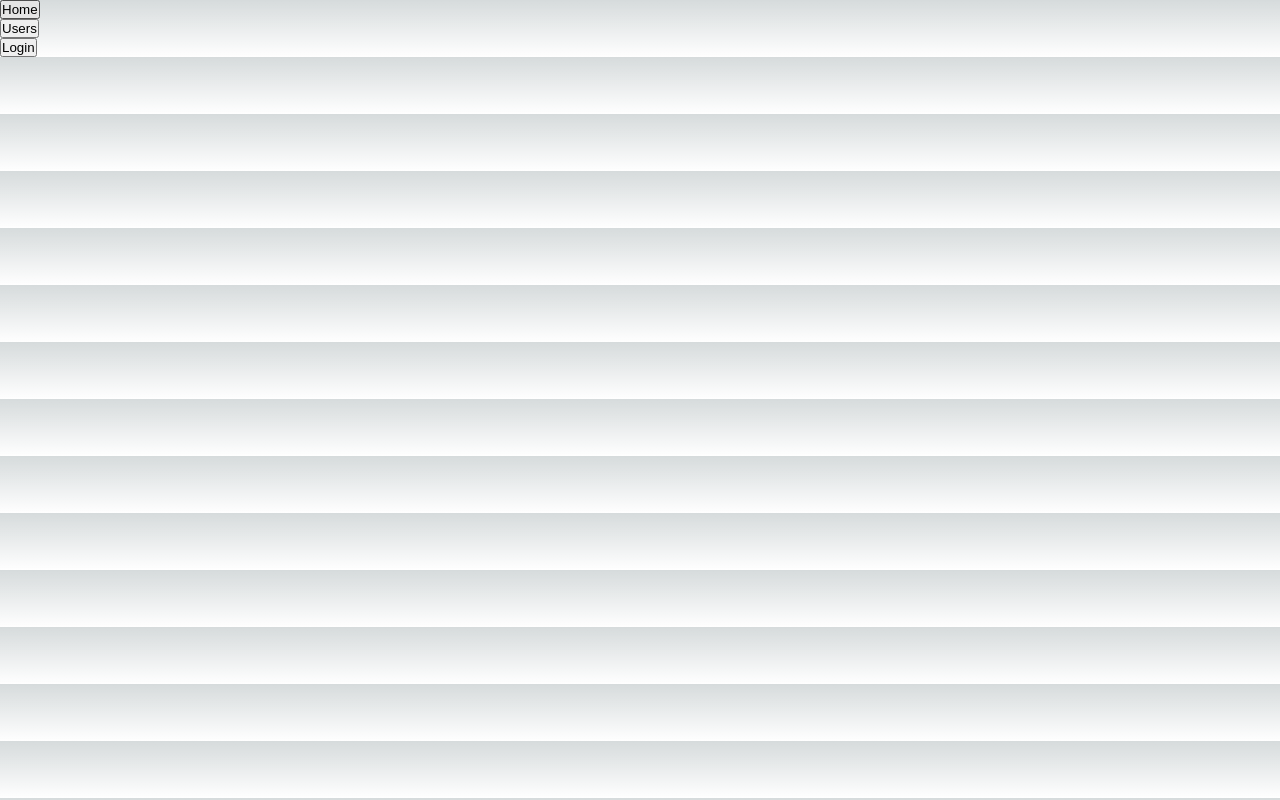
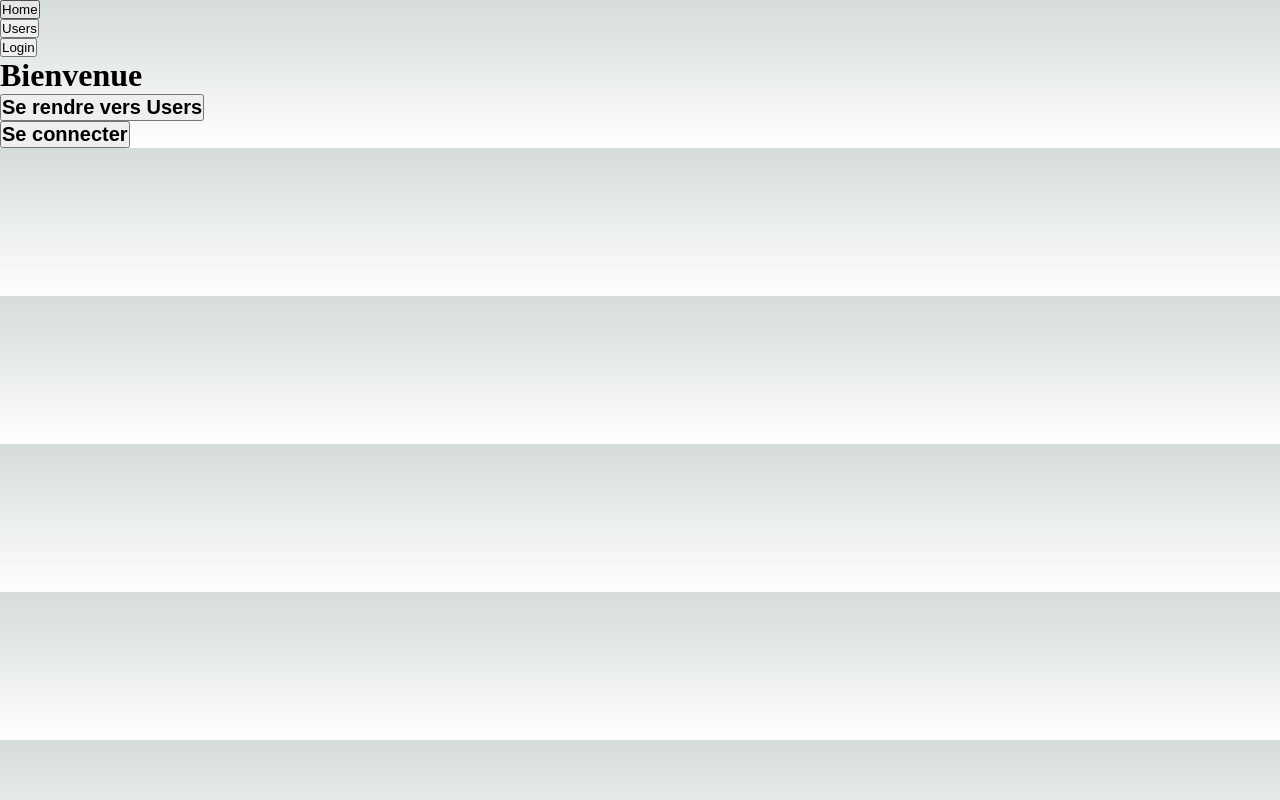
Before and after one commit to MariusNWK/NextApp, a Next.js app: page / in a window 1280 px wide. Built offline with nearby package versions, Linux system fonts and the light colour scheme.

Commit message:
home page

```diff
--- /dev/null
+++ b/app/linkbutton.tsx
@@ -0,0 +1,19 @@
+"use client";
+
+import { useRouter } from "next/navigation";
+
+interface LinkButtonProps {
+  url: string;
+  title: string;
+}
+
+export default function LinkButton({ url, title }: LinkButtonProps) {
+  const router = useRouter();
+  return (
+    <div>
+      <button type="button" onClick={() => router.push(url)}>
+        <h2>{title}</h2>
+      </button>
+    </div>
+  );
+}
--- a/app/page.tsx
+++ b/app/page.tsx
@@ -1,11 +1,29 @@
 import Image from "next/image";
 import styles from "./page.module.css";
 import Navbar from "./navbar";
+import LinkButton from "./linkbutton";
 
 export default function Home() {
+  const linkpages = [
+    {
+      id: 1,
+      title: "Se rendre vers Users",
+      url: "/users",
+    },
+    {
+      id: 2,
+      title: "Se connecter",
+      url: "/login",
+    },
+  ];
+
   return (
     <main>
       <Navbar />
+      <h1>Bienvenue</h1>
+      {linkpages.map((link) => {
+        return <LinkButton key={link.id} title={link.title} url={link.url} />;
+      })}
     </main>
   );
 }
```
